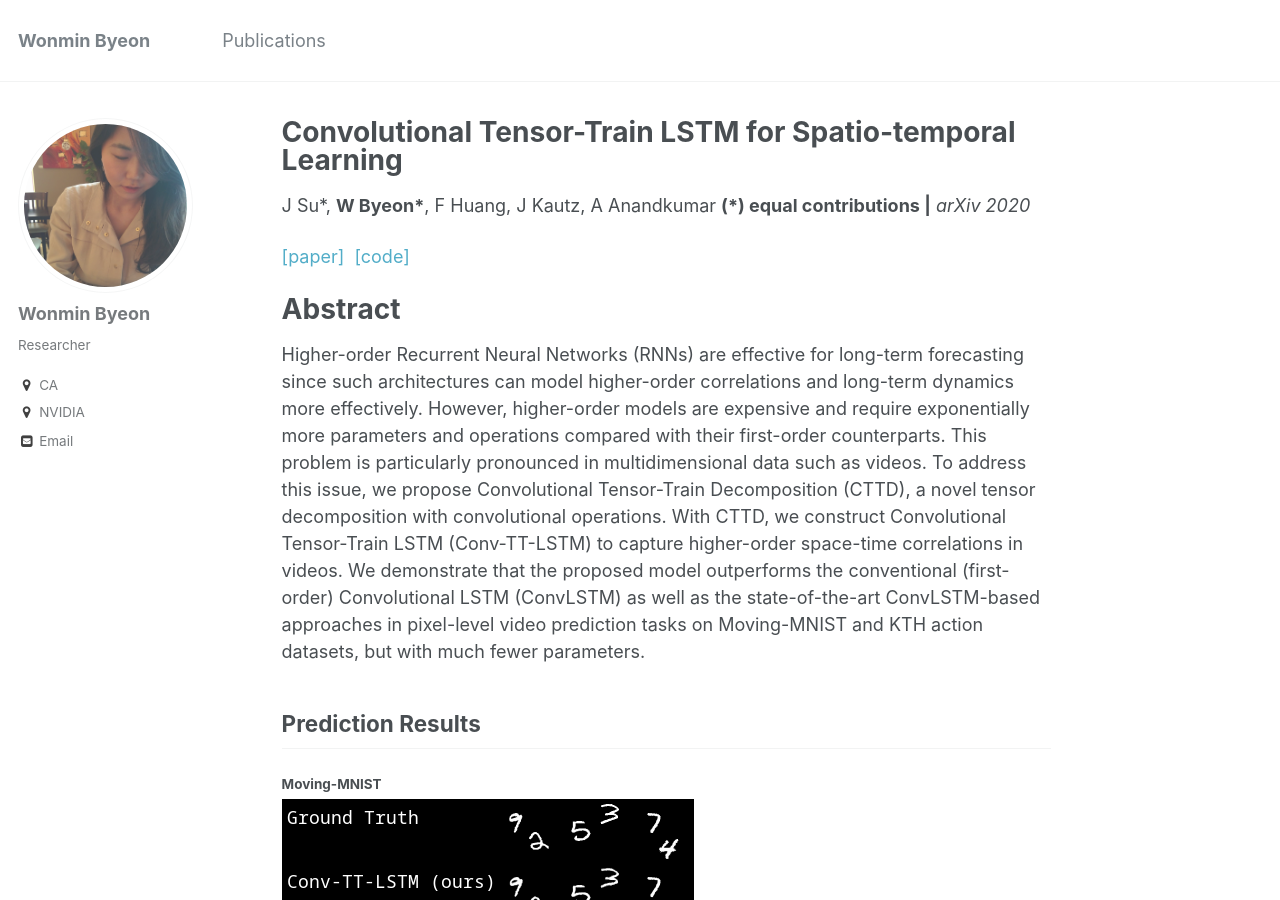
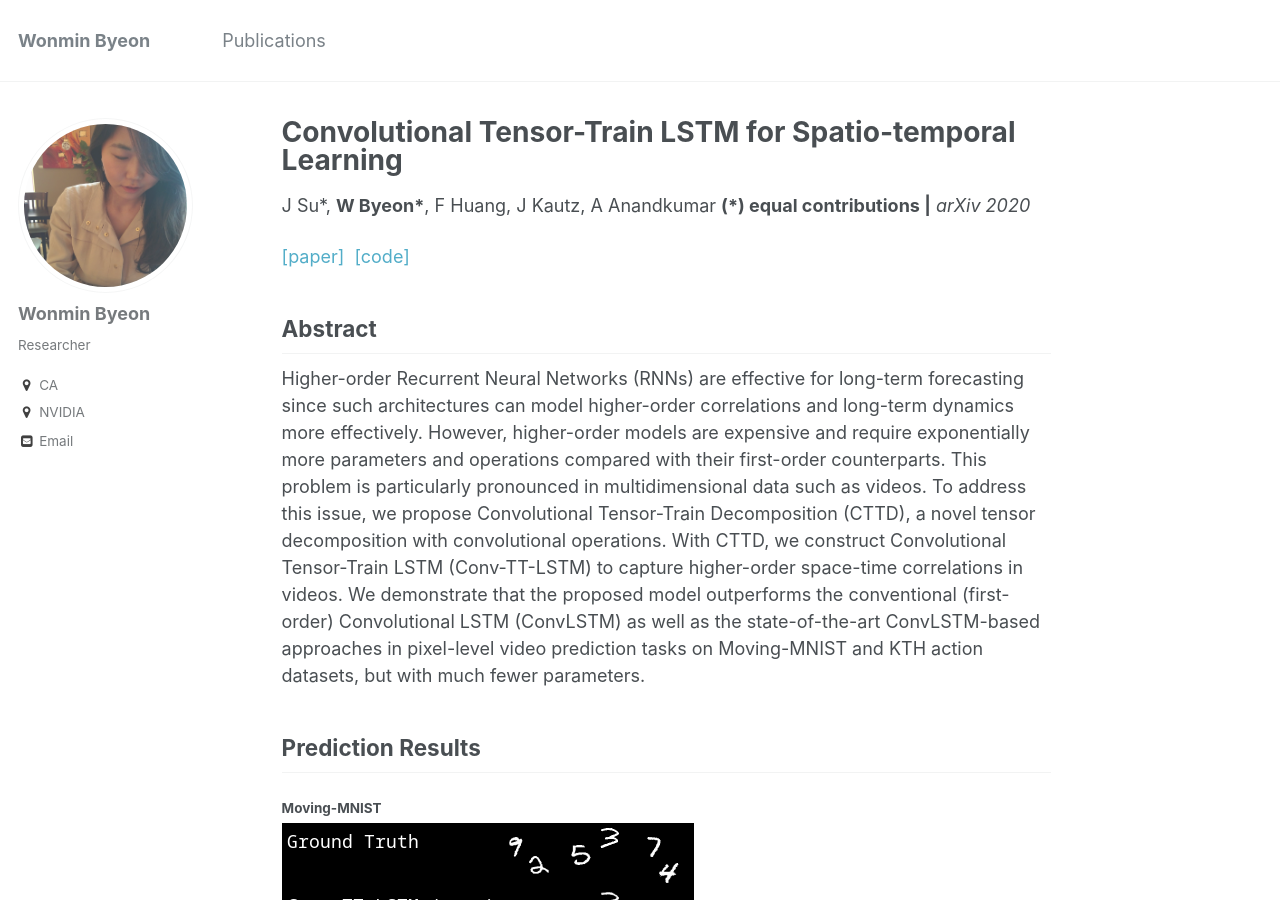
Before and after one commit to wonmin-byeon/wonmin-byeon.github.io, a Jekyll site: the page built from _publications/2020-02-convttlstm.md, in a window 1280 px wide and 900 px high. Built offline with Jekyll 4.4.1, drawn with Linux system fonts in a browser that asks for light colours.

```diff
--- a/_publications/2020-02-convttlstm.md
+++ b/_publications/2020-02-convttlstm.md
@@ -9,8 +9,8 @@ paperurl: 'https://arxiv.org/abs/2002.09131'
 ---
 [[paper]](https://arxiv.org/abs/2002.09131) &nbsp;[[code]](https://github.com/NVlabs/conv-tt-lstm)
 
-Abstract
-==
+## Abstract
+
 Higher-order Recurrent Neural Networks (RNNs) are effective for long-term forecasting since such architectures can model higher-order correlations and long-term dynamics more effectively. However, higher-order models are expensive and require exponentially more parameters and operations compared with their first-order counterparts. This problem is particularly pronounced in multidimensional data such as videos. To address this issue, we propose Convolutional Tensor-Train Decomposition (CTTD), a novel tensor decomposition with convolutional operations. With CTTD, we construct Convolutional Tensor-Train LSTM (Conv-TT-LSTM) to capture higher-order space-time correlations in videos. We demonstrate that the proposed model outperforms the conventional (first-order) Convolutional LSTM (ConvLSTM) as well as the state-of-the-art ConvLSTM-based approaches in pixel-level video prediction tasks on Moving-MNIST and KTH action datasets, but with much fewer parameters.
 
 ## Prediction Results
```
